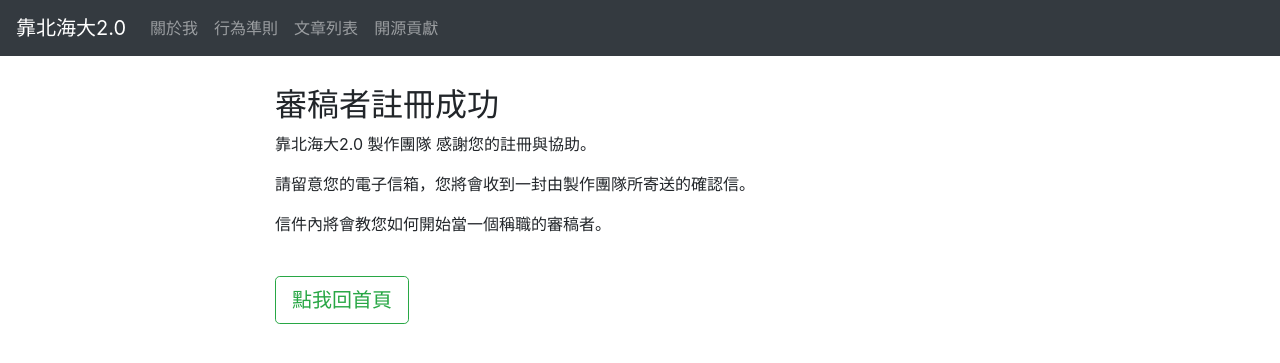
After one commit to MadRex2000/ntou2.0, a Django app: page /registrationSuccess/ in a window 1280 px wide. The commit adds this page. Shown: the top 363 px of the page. Run offline with Django 3.2, Linux system fonts and the light colour scheme; some libraries are stand-ins or nearby versions.

Commit message:
add registration success page and fix something wrong

```diff
--- a/ntou/kobe/urls.py
+++ b/ntou/kobe/urls.py
@@ -12,4 +12,5 @@ urlpatterns = [
     path('postlist/', views.postlist, name = 'postlist'),
     path('registration/', views.registration, name = 'registration'),
     path('contribution/', views.contribution, name = 'contribution'),
+    path('registrationSuccess/', views.registrationSuccess, name = 'registrationSuccess'),
 ]+ static(settings.MEDIA_URL, document_root=settings.MEDIA_ROOT) + static(settings.STATIC_URL, document_root=settings.STATIC_ROOT)
--- a/ntou/kobe/views.py
+++ b/ntou/kobe/views.py
@@ -18,6 +18,9 @@ def about(request):
 def contribution(request):
     return render(request, 'contribution.html', {})
 
+def registrationSuccess(request):
+    return render(request, 'registrationSuccess.html', {})
+
 def postlist(request):
     post = KobePost.objects.all()
     return render(request, 'postlist.html', {'post': post})
@@ -30,7 +33,7 @@ def registration(request):
             post.registerIpAddress = str(getIp(request))
             if post.agreeCoc: # check coc policy
                 post.save()
-                return redirect('/')
+                return redirect('/registrationSuccess/')
             else:
                 messages.warning(request, '請先閱讀並同意行為準則')
     else:
--- a/ntou/templates/contributioncontent.html
+++ b/ntou/templates/contributioncontent.html
@@ -3,13 +3,12 @@
 <h3>我們都需要 你／妳 的幫忙</h3>
 <br>
 <h4>有聽過什麼叫做 Open Source（開放原始碼）嗎？</h4>
-<br>
 <p>不管你沒有曾經聽過至少在接下來的三分鐘你就會知道惹，Open Source 也可以說是所謂的自由軟體，
   自由軟體有「使用、研究、散布、改良」的自由，只要你有意願你可以成為任何一個 自由軟體／開源專案
   的一員，就算沒有「學習、研究、涉略」相關領域的 技術／技能 也可以發 "Issue" 給開發團隊任何建議和想法，
   如果剛好懂相關領域的東西可以發 "Pull Request (PR)" 協助專案的開發。</p>
+<br>
 <h4>協助我們</h4>
-<br>
 <p>如果你有興趣協助 靠北海大2.0 你可以 按下面那隻 Github 吉祥物──章魚貓 進到 靠海2.0 的 Github 頁面發 Issue or PR，
   如果想要成為開發團隊的一員也可以直接透過<a href="mailto:kobentou@rexwu.taipei">mail我們聯繫</a>，
   又或者是你可以成為審稿者協助人工審核有稍微違反行為準則的文章，不管任何方式只要有意願協助我們都很感謝你，
--- a/ntou/templates/regicontent.html
+++ b/ntou/templates/regicontent.html
@@ -1,5 +1,5 @@
 
 <h2>海大全體師生都有機會成為審核者</h2>
 <br>
-<p>為了維護審文者的品質及發文環境，我們必須取得您的個人資料。</p>
-<p>並且在有必要時，中止審文者的身份。</p>
+<p>為了維護審稿者的品質及發文環境，我們必須取得您的個人資料。</p>
+<p>並且在有必要時，中止審稿者的身份。</p>
--- /dev/null
+++ b/ntou/templates/registrationSuccess.html
@@ -0,0 +1,23 @@
+{% extends 'base.html' %}
+
+{% block content %}
+
+<div class="row">
+  <div class="col"></div>
+  <div class="col-8">
+    <h2>審稿者註冊成功</h2>
+    <p>靠北海大2.0 製作團隊 感謝您的註冊與協助。</p>
+    <p>請留意您的電子信箱，您將會收到一封由製作團隊所寄送的確認信。</p>
+    <p>信件內將會教您如何開始當一個稱職的審稿者。</p>
+  </div>
+  <div class="col"></div>
+</div>
+<br>
+<div class="row">
+  <div class="col"></div>
+  <div class="col-8">
+    <a href="{% url 'home' %}"><button type="button" class="btn btn-outline-success btn-lg">點我回首頁</button></a>
+  </div>
+  <div class="col"></div>
+</div>
+{% endblock %}
```
